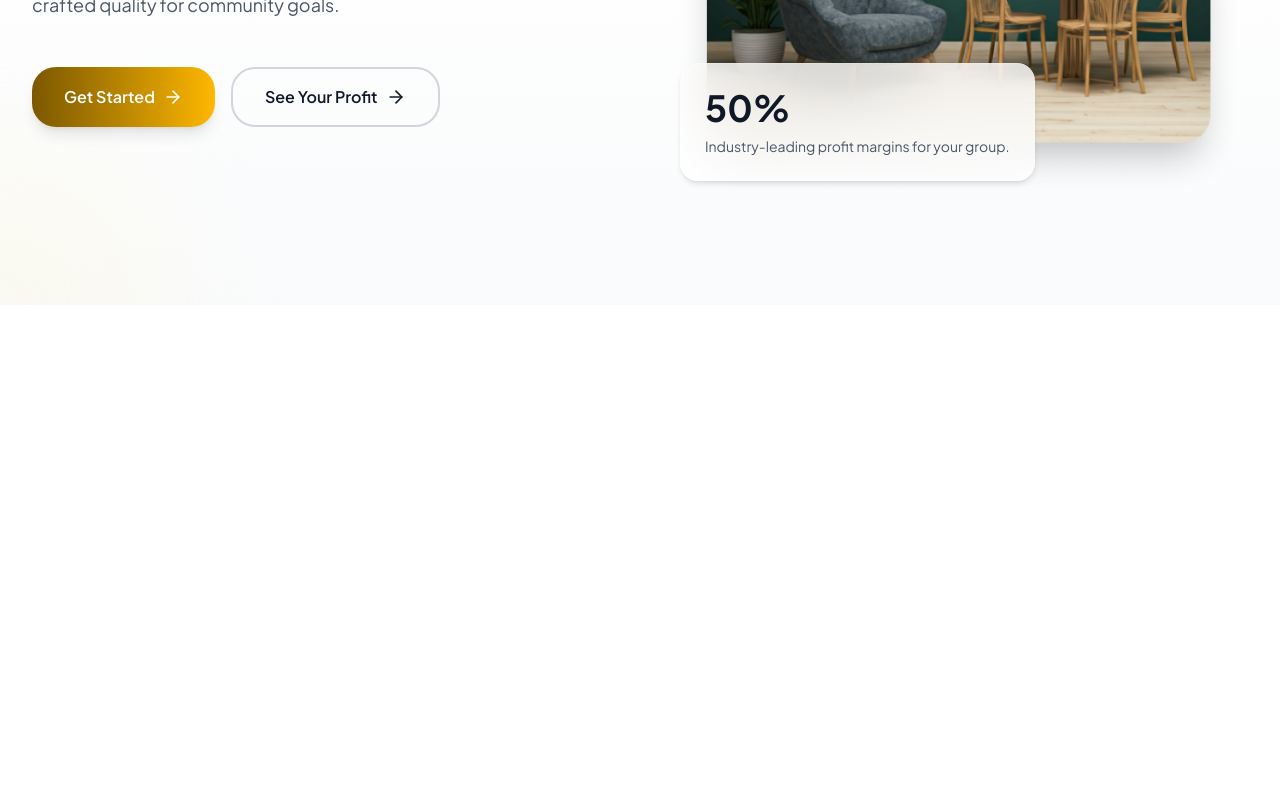
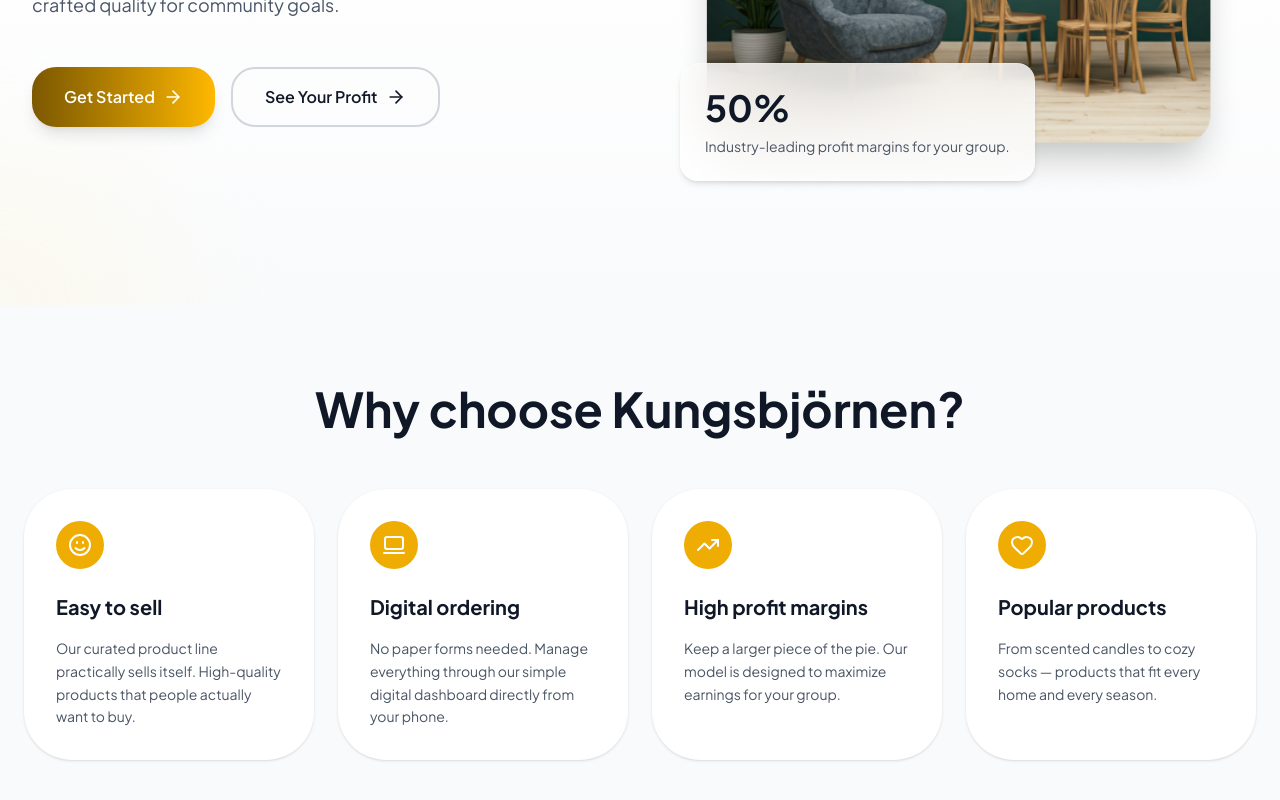
Before and after one commit to apponislam/proteinw-frontend, a Next.js app: page / in a window 1280 px wide. Shown: the part 572-1372 px from the top of the page. Built offline with nearby package versions, Linux system fonts and the light colour scheme; no server answers.

Commit message:
choose why section updated

```diff
--- a/app/(root)/page.tsx
+++ b/app/(root)/page.tsx
@@ -1,9 +1,11 @@
+import ChooseWhy from "@/components/Home/ChooseWhy";
 import { HeroArea } from "@/components/Home/HeroArea";
 
 export default function Home() {
     return (
         <div className="h-1250">
             <HeroArea></HeroArea>
+            <ChooseWhy></ChooseWhy>
         </div>
     );
 }
--- /dev/null
+++ b/components/Home/ChooseWhy.tsx
@@ -0,0 +1,57 @@
+import React from "react";
+import { Heart, LaptopMinimal, Smile, TrendingUp } from "lucide-react";
+
+const features = [
+    {
+        title: "Easy to sell",
+        description: "Our curated product line practically sells itself. High-quality products that people actually want to buy.",
+        icon: Smile,
+    },
+    {
+        title: "Digital ordering",
+        description: "No paper forms needed. Manage everything through our simple digital dashboard directly from your phone.",
+        icon: LaptopMinimal,
+    },
+    {
+        title: "High profit margins",
+        description: "Keep a larger piece of the pie. Our model is designed to maximize earnings for your group.",
+        icon: TrendingUp,
+    },
+    {
+        title: "Popular products",
+        description: "From scented candles to cozy socks — products that fit every home and every season.",
+        icon: Heart,
+    },
+];
+
+const ChooseWhy = () => {
+    return (
+        <section className="py-20 bg-gray-50">
+            <div className="container mx-auto px-6">
+                <div className="text-center mb-14">
+                    <h2 className="text-4xl md:text-5xl font-bold text-gray-900">Why choose Kungsbjörnen?</h2>
+                </div>
+
+                <div className="grid grid-cols-1 md:grid-cols-2 lg:grid-cols-4 gap-6">
+                    {features.map((feature, index) => {
+                        const Icon = feature.icon;
+
+                        return (
+                            <div key={index} className="group bg-white rounded-[48px] p-8 shadow-sm hover:shadow-xl hover:-translate-y-2 transition-all duration-300 cursor-pointer">
+                                <div className="w-12 h-12 rounded-full bg-[#EFAC02] flex items-center justify-center mb-6 transition-transform duration-300 group-hover:scale-110 group-hover:rotate-6">
+                                    <Icon className="w-6 h-6 text-white" />
+                                </div>
+
+                                <h3 className="text-xl font-bold text-gray-900 mb-4 transition-colors duration-300 group-hover:text-[#EFAC02]">{feature.title}</h3>
+
+                                <p className="text-[14px] text-gray-600 leading-relaxed">{feature.description}</p>
+                            </div>
+                        );
+                    })}
+                </div>
+            </div>
+        </section>
+    );
+};
+
+export default ChooseWhy;
```
